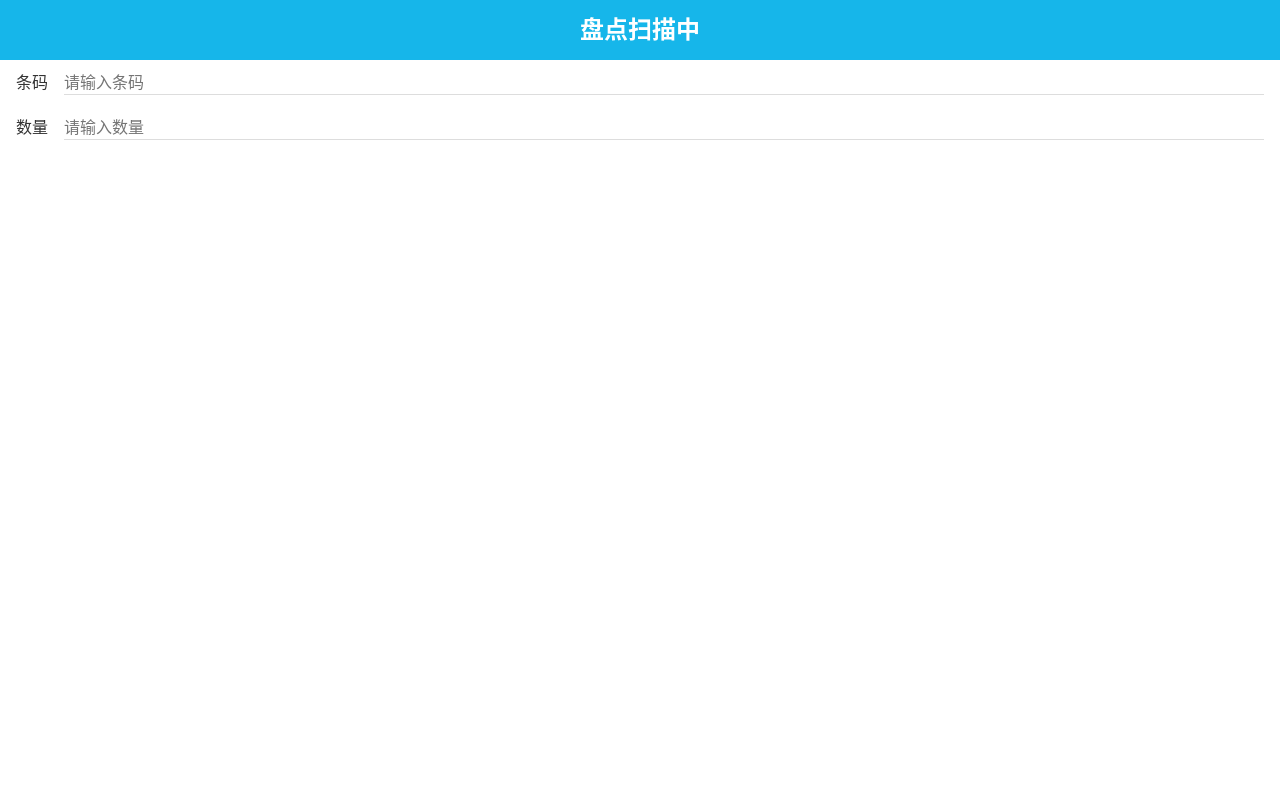
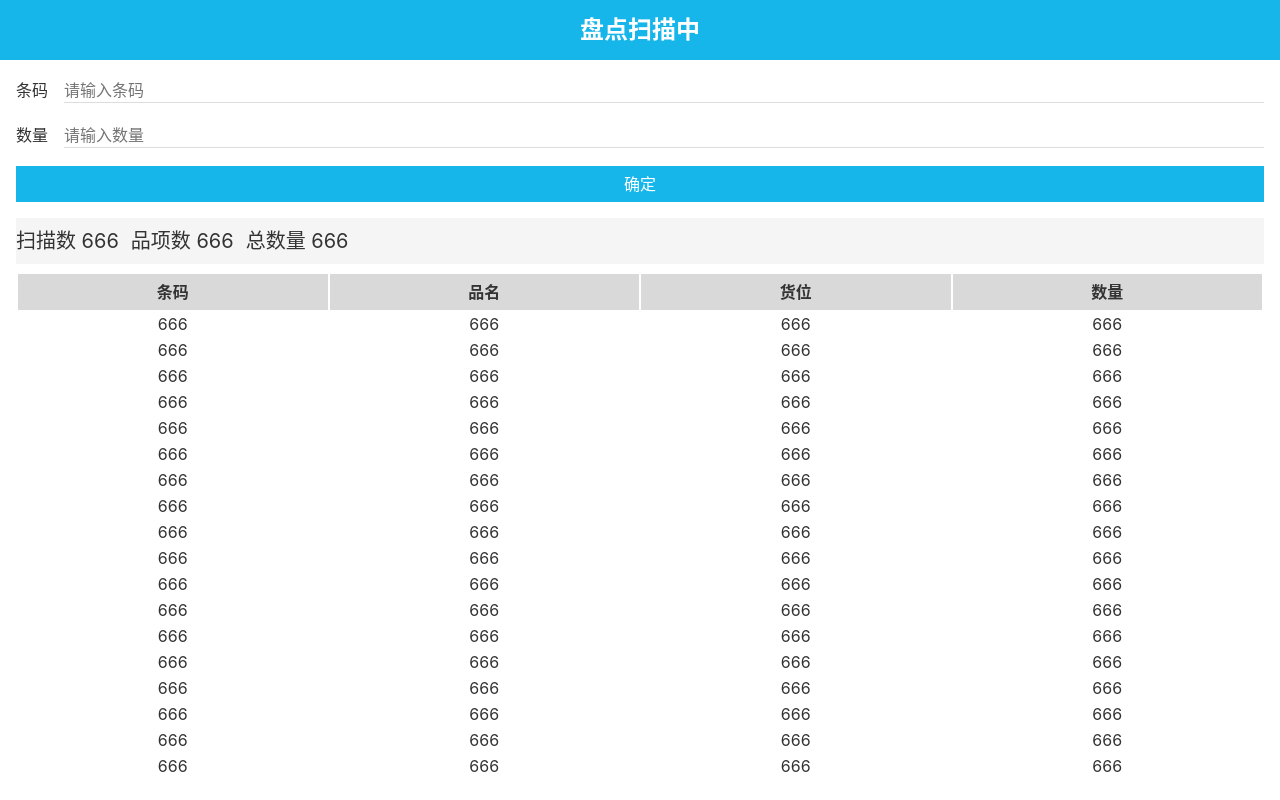
Before and after one commit to Leerongyue/inventory, a Vue app: page /#/home in a window 1280 px wide. Built offline with nearby package versions, Linux system fonts and the light colour scheme.

Commit message:
完成total模块和goodsList模块

```diff
--- /dev/null
+++ b/src/components/GoodsList.vue
@@ -0,0 +1,151 @@
+<template>
+  <table>
+    <thead>
+    <tr>
+      <th>条码</th>
+      <th>品名</th>
+      <th>货位</th>
+      <th>数量</th>
+    </tr>
+    </thead>
+    <tbody>
+    <tr>
+      <td>666</td>
+      <td>666</td>
+      <td>666</td>
+      <td>666</td>
+    </tr>
+    <tr>
+      <td>666</td>
+      <td>666</td>
+      <td>666</td>
+      <td>666</td>
+    </tr>
+    <tr>
+      <td>666</td>
+      <td>666</td>
+      <td>666</td>
+      <td>666</td>
+    </tr>
+    <tr>
+      <td>666</td>
+      <td>666</td>
+      <td>666</td>
+      <td>666</td>
+    </tr>
+    <tr>
+      <td>666</td>
+      <td>666</td>
+      <td>666</td>
+      <td>666</td>
+    </tr>
+    <tr>
+      <td>666</td>
+      <td>666</td>
+      <td>666</td>
+      <td>666</td>
+    </tr>
+    <tr>
+      <td>666</td>
+      <td>666</td>
+      <td>666</td>
+      <td>666</td>
+    </tr>
+    <tr>
+      <td>666</td>
+      <td>666</td>
+      <td>666</td>
+      <td>666</td>
+    </tr>
+    <tr>
+      <td>666</td>
+      <td>666</td>
+      <td>666</td>
+      <td>666</td>
+    </tr>
+    <tr>
+      <td>666</td>
+      <td>666</td>
+      <td>666</td>
+      <td>666</td>
+    </tr>
+    <tr>
+      <td>666</td>
+      <td>666</td>
+      <td>666</td>
+      <td>666</td>
+    </tr>
+    <tr>
+      <td>666</td>
+      <td>666</td>
+      <td>666</td>
+      <td>666</td>
+    </tr>
+    <tr>
+      <td>666</td>
+      <td>666</td>
+      <td>666</td>
+      <td>666</td>
+    </tr>
+    <tr>
+      <td>666</td>
+      <td>666</td>
+      <td>666</td>
+      <td>666</td>
+    </tr>
+    <tr>
+      <td>666</td>
+      <td>666</td>
+      <td>666</td>
+      <td>666</td>
+    </tr>
+    <tr>
+      <td>666</td>
+      <td>666</td>
+      <td>666</td>
+      <td>666</td>
+    </tr>
+    <tr>
+      <td>666</td>
+      <td>666</td>
+      <td>666</td>
+      <td>666</td>
+    </tr>
+    <tr>
+      <td>666</td>
+      <td>666</td>
+      <td>666</td>
+      <td>666</td>
+    </tr>
+    </tbody>
+  </table>
+</template>
+
+<script lang="ts">
+  import Vue from 'vue';
+  import {Component} from 'vue-property-decorator';
+
+  @Component
+  export default class GoodsList extends Vue {
+
+  }
+</script>
+
+<style lang="scss" scoped>
+
+  table {
+    margin: 0 16px;
+
+    thead {
+      background: rgb(217, 217, 217);
+      line-height: 36px;
+    }
+
+    tr {
+      td {
+        text-align: center;
+      }
+    }
+  }
+
+</style>
--- a/src/components/Head.vue
+++ b/src/components/Head.vue
@@ -28,6 +28,10 @@
     align-items: center;
     background: rgb(22, 182, 234);
     padding: 12px 16px;
+    margin-bottom: 8px;
+    position: sticky;
+    top: 0;
+    left: 0;
 
     span {
       font-size: 24px;
--- a/src/views/Home.vue
+++ b/src/views/Home.vue
@@ -1,8 +1,15 @@
 <template>
-  <div>
+  <div class="home">
     <Head text="盘点扫描中" :left="left" :right="right"/>
     <Item text="条码" :code="barCode" placeholder="请输入条码" v-model="barCode"/>
     <Item text="数量" :code="number" placeholder="请输入数量" v-model="number"/>
+    <button class="btn">确定</button>
+    <div class="total">
+      <span>扫描数 666</span>
+      <span>品项数 666</span>
+      <span>总数量 666</span>
+    </div>
+    <GoodsList/>
   </div>
 </template>
 
@@ -11,19 +18,42 @@
   import {Component} from 'vue-property-decorator';
   import Item from '@/components/Item.vue';
   import Head from '@/components/Head.vue';
+  import GoodsList from '@/components/GoodsList.vue';
 
   @Component({
-    components: {Head, Item}
+    components: {GoodsList, Head, Item}
   })
   export default class Home extends Vue {
     left = false;
     right = false;
     barCode = '';
     number = '';
-
   }
 </script>
 
 <style lang="scss" scoped>
 
+  .home {
+    display: flex;
+    flex-direction: column;
+
+    .btn {
+      background: rgb(22, 182, 234);
+      margin: 8px 16px;
+      padding: 6px 0;
+      color: white;
+    }
+
+    .total {
+      background: rgb(245, 245, 245);
+      margin: 8px 16px;
+      padding: 8px 0;
+      font-size: 20px;
+
+
+      span {
+        margin-right: 12px;
+      }
+    }
+  }
 </style>
```
